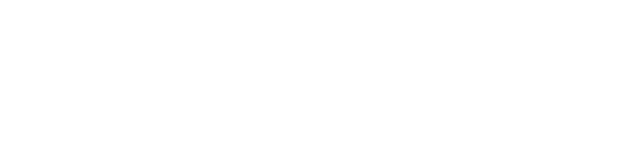
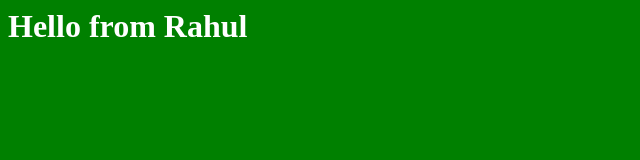
Before and after one commit to reader-coder/test-repository, a plain HTML site: page index.html in a window 1280 px wide. Shown: the whole page, without its empty margins (0-640 px from the left). Drawn offline with Linux system fonts and the light colour scheme.

Commit message:
background-color

```diff
--- a/index.html
+++ b/index.html
@@ -1,7 +1,7 @@
 <html>
 <head>
 </head>
-<body style="background color:green">
+<body style="background-color:green">
 <h1 style="color:white">Hello from Rahul</h1>
 </body>
 </html>
```
